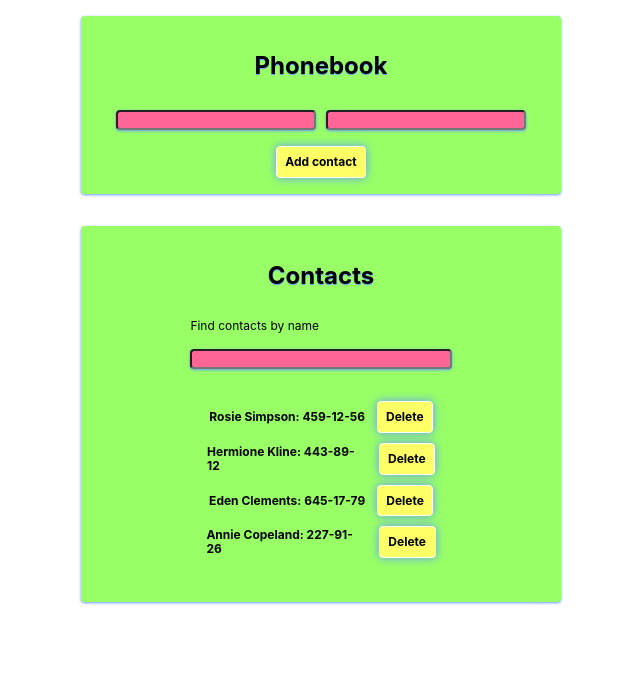
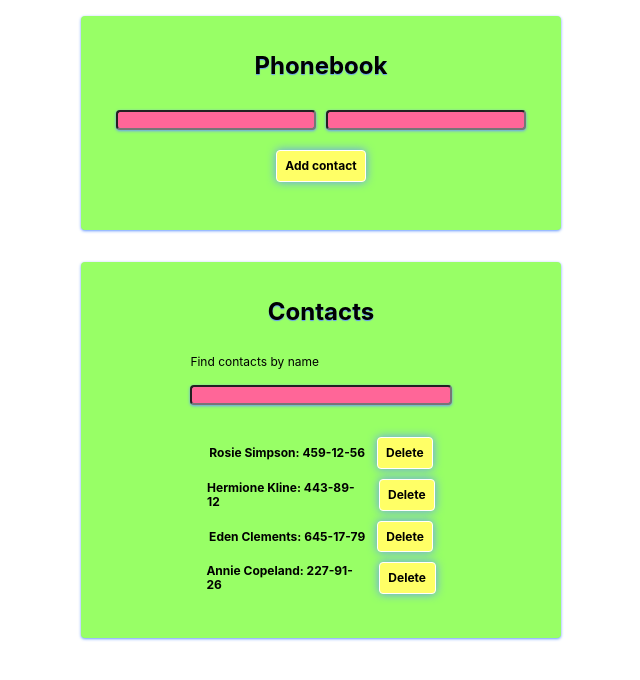
Before and after one commit to YuliaKhyzhuk/goit-react-hw-02-phonebook, a React (Create React App) app: page / in a window 1280 px wide. Shown: the top 680 px of the page, without its empty margins (319-959 px from the left). Built offline with nearby package versions, Linux system fonts and the light colour scheme.

Commit message:
Styles added

```diff
--- a/src/components/ContactsList/ContactsList.styled.js
+++ b/src/components/ContactsList/ContactsList.styled.js
@@ -34,7 +34,7 @@ export const DeleteContactButton = styled.button`
   // gap: 10px;
   flex-basis: calc(100% / 3 - 20px);
   padding: 8px;
-  font-weight: bold;
+    font-weight: bold;
   cursor: pointer;
   background-color: ${props => props.theme.colors.backgroundYellow};
   box-shadow: 0px 0px 10px 0px ${props => props.theme.colors.secondaryAccent};
--- a/src/components/Form/Form.styled.js
+++ b/src/components/Form/Form.styled.js
@@ -3,7 +3,7 @@ import styled from 'styled-components';
 export const FormContainer = styled.div`
 display: flex;
 gap: 10px;
-margin-bottom: 16px;
+margin-bottom: 20px;
 `;
 
 export const FormInput = styled.input`
@@ -32,7 +32,7 @@ export const AddContactButton = styled.button`
   font-size: 12px;
   margin-left: auto;
   margin-right: auto;
-
+  margin-bottom: 32px;
   font-weight: bold;
   cursor: pointer;
   background-color: ${props => props.theme.colors.backgroundYellow};
```
